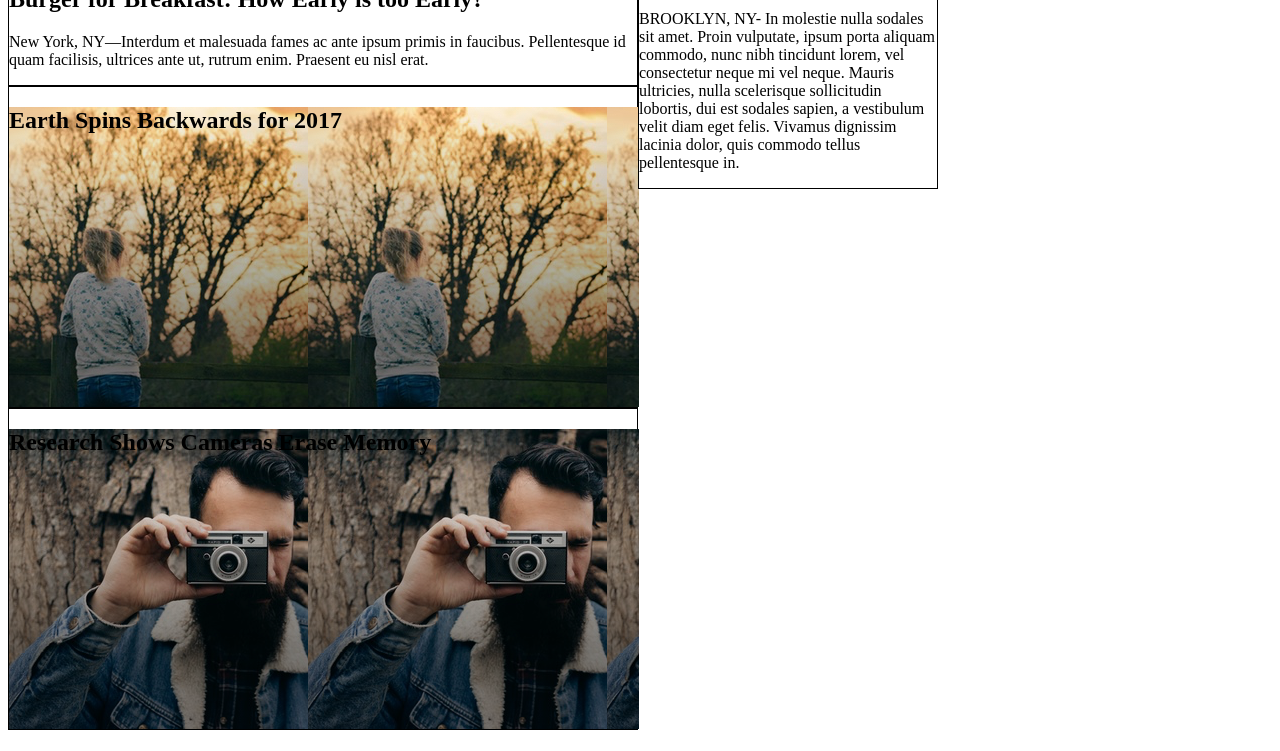
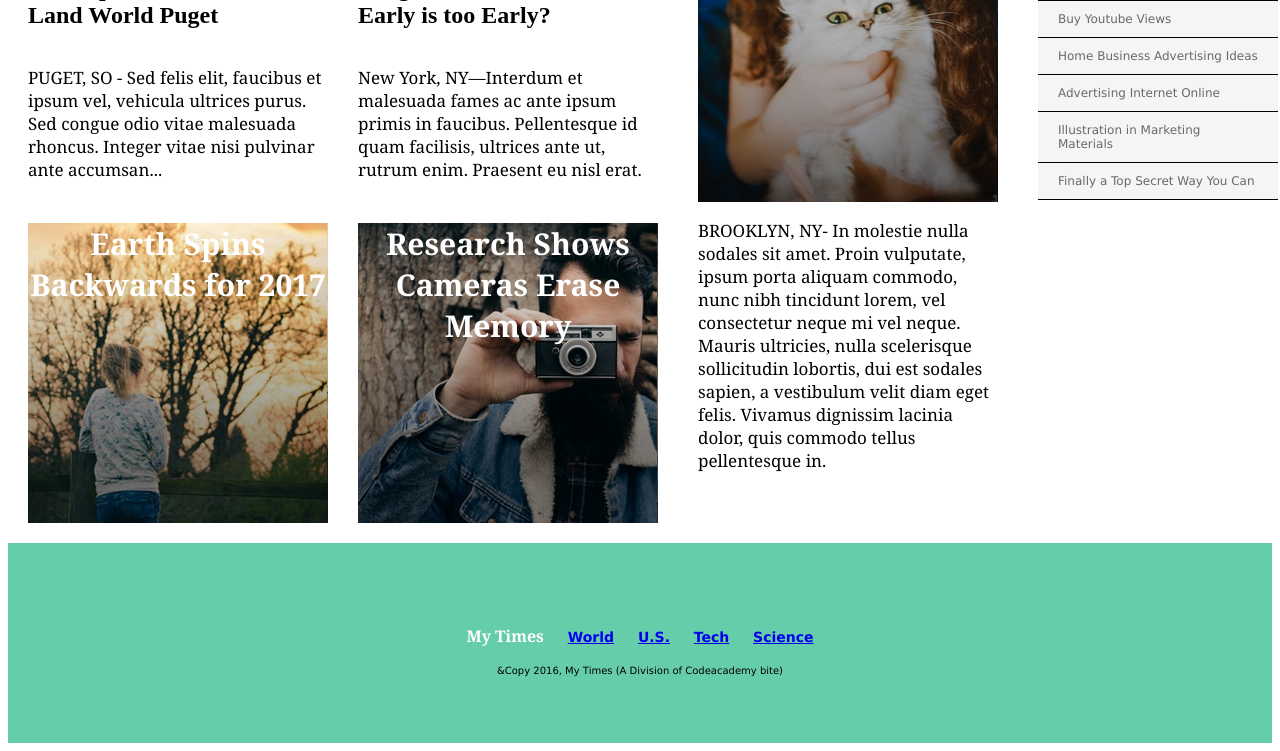
Before and after one commit to naralynne/naralynne-MyTimes, a plain HTML site: page index.html in a window 1280 px wide. Shown: the part 762-1513 px from the top of the page. Drawn offline with Linux system fonts and the light colour scheme.

Commit message:
Completed Web Page, needs cleanup

```diff
--- a/index.html
+++ b/index.html
@@ -25,10 +25,13 @@
 
 <!--Large left column-->
     <div class="large">
-        <div class="Story">
+      <div class="Main-Story">
+        <div class="image-container">
           <div id="main-story-image">
-              <h1>Mother of Three Buys Tuna Steak at Phish Concert. Leaves, "Feeling Funny."</h1>
+            <h1 class="headline-caption">Mother of Three Buys Tuna Steak at Phish Concert. Leaves, "Feeling Funny."</h1>
           </div>
+        </div>
+
         <div class="story-text">
             <p>MONUMENT VALLEY, AZ - Lorem ipsum dolor sit amet, consectetur adipiscing
                 elit. Pellentesque nec nisl at augue dapibus dignissim. Nunc condimentum rutrum metus,
@@ -40,41 +43,54 @@
                 bibendum, sed ullamcorper massa scelerisque. Vestibulum aliquet placerat leo a hendrerit.
                 Nulla non sagittis neque. Nullam sit amet fringilla massa.</p>
        </div>
-
-
       </div>
 
-        <div class="Story">
+        <div class="Stories">
+
+          <div class="story">
             <h2>Orca Spends Vacation at Land World Puget</h2>
+            <div class="story-text">
               <p>PUGET, SO - Sed felis elit, faucibus et ipsum vel, vehicula ultrices purus.
                 Sed congue odio vitae malesuada rhoncus. Integer vitae nisi pulvinar ante accumsan...</p>
             </div>
+          </div>
 
-        <div class="Story">
+
+            <div class="story">
               <h2>Burger for Breakfast: How Early is too Early?</h2>
+              <div class="story-text">
                 <p>New York, NY—Interdum et malesuada fames ac ante ipsum primis in faucibus.
                   Pellentesque id quam facilisis, ultrices ante ut, rutrum enim. Praesent eu nisl erat.</p>
               </div>
-
-        <div class="Story">
-          <div id="earth-image">
-            <h2>Earth Spins Backwards for 2017</h2>
             </div>
 
+
+            <div class="story">
+              <div class="image-container">
+                <div id="earth-image">
+                  <h2 class="photo-caption">Earth Spins Backwards for 2017</h2>
+                </div>
+              </div>
             </div>
 
-        <div class="Story">
+            <div class="story">
+              <div class="image-container">
                 <div id="cameraman-image">
-            <h2>Research Shows Cameras Erase Memory</h2>
+                  <h2 class="photo-caption">Research Shows Cameras Erase Memory</h2>
+                </div>
+              </div>
             </div>
 
         </div>
 
       </div>
+
+
       <!--Medium middle column-->
       <div class="medium">
-        <div class="Story">
+        <div class="Stories">
           <h2>FBI Finds Action Star Guilty of False Advertising</h2>
+          <div class="story-text">
             <p>WASHINGTON DC- Donec luctus sem augue, rutrum posuere orci aliquam sed. Nam vitae aliquam lectus.
               Sed tempor tortor est, nec sagittis eros tincidunt sed. Morbi venenatis condimentum sem, vitae
               sollicitudin turpis pulvinar eget. Morbi pellentesque consectetur mi id auctor. Phasellus
@@ -82,11 +98,15 @@
               condimentum augue ut ante sollicitudin interdum. Pellentesque cursus dolor at tincidunt cursus.
               Vestibulum blandit aliquam felis...</p>
           </div>
+        </div>
 
-        <div class="Story">
+        <div class="Stories">
+          <div class="image-container">
             <div id="cat-ceo-image">
-            <h2>Cats in Control-Is It a Thing?</h2>
+              <h2 class="photo-caption">Cats in Control-Is It a Thing?</h2>
             </div>
+          </div>
+
           <div class="story-text">
           <p>BROOKLYN, NY- In molestie nulla sodales sit amet. Proin vulputate, ipsum porta aliquam commodo,
             nunc nibh tincidunt lorem, vel consectetur neque mi vel neque. Mauris ultricies, nulla scelerisque
@@ -99,22 +119,40 @@
 
       <!--Small right column-->
       <div class="small">
+        <div class="News">
           <img src="./resources/images/img-news-bite.png" alt="Chocolate chip cookie">
           <h3>NEWS BITES</h3>
+          <div class="news-bites">
+            <span>Cat Emoji Goes Viral</span>
+            <span>Buy Youtube Views</span>
+            <span>Home Business Advertising Ideas</span>
+            <span>Advertising Internet Online</span>
+            <span>Illustration in Marketing Materials</span>
+            <span>Finally a Top Secret Way You Can</span>
+          </div>
 
-        <div class="News">
-          <p>Cat Emoji Goes Viral</p>
-          <p>Buy Youtube Views</p>
-          <p>Home Business Advertising Ideas</p>
-          <p>Advertising Internet Online</p>
-          <p>Illustration in Marketing Materials</p>
-          <p>Finally a Top Secret Way You Can</p>
-
+        </div>
       </div>
 
     </div>
 
+    <footer>
+      <div class="footer-content">
+        <div class="footer-title">
+          <p>My Times</p>
         </div>
 
+        <div class="navigation">
+          <nav>
+          <a href="#">World</a> <a href="#">U.S.</a> <a href="#">Tech</a> <a href="#">Science</a>
+          </nav>
+        </div>
+      </div>
+
+      <div class="copyright">
+        <small>&Copy 2016, My Times (A Division of Codeacademy bite)</small>
+      </div>
+
+    </footer>
   </body>
 </html>
--- a/resources/style.css
+++ b/resources/style.css
@@ -32,10 +32,7 @@
   display: flex;
 }
 
-.Story {
-  border: 1px solid black;
-}
-
+/* Column Setup */
 .large {
   width: 630px;
 }
@@ -46,21 +43,54 @@
 
 .small {
   width: 240px;
+  flex-direction: column;
 }
+
+.large, .medium, .small {
+  margin: 20px;
+  justify-content: space-around;
+  align-content: center;
+}
+
+/* Story sections */
+
+.Stories {
+  display: flex;
+  justify-content: space-between;
+  flex-wrap: wrap;
+}
+
+.story {
+  display: flex;
+  flex-direction: column;
+  width: 300px;
+}
+
+.story-text {
+  font-family: Georgia;
+  font-size: 17px;
+  color: black;
+}
+
+
+/* Image styles */
+
 #main-story-image {
   background-image: url("./images/img-story-main.png");
   width: 630px;
   height: 300px;
+
 }
+
 #earth-image {
   background-image: url("./images/img-story-2.png");
-  width: 630px;
+  width: 300px;
   height: 300px;
 }
 
 #cameraman-image {
   background-image: url("./images/img-story-3.png");
-  width: 630px;
+  width: 300px;
   height: 300px;
 }
 
@@ -69,3 +99,65 @@
   width: 300px;
   height: 300px;
 }
+
+.photo-caption {
+  font-size: 30px;
+}
+
+h1 .headline-caption {
+  font-size: 40px;
+}
+
+.photo-caption, .headline-caption {
+  font-family: Georgia;
+  font-weight: bold;
+  color: white;
+  text-align: center;
+}
+
+/* Small last column */
+
+h3 {
+  font-size: 16px;
+  font-weight: bold;
+  text-align: center;
+}
+.news-bites span {
+  background-color: whitesmoke;
+  font-family: "Verdana", sans-serif;
+  font-size: 12px;
+  color: DimGray;
+  border-bottom: 1px solid black;
+  height: auto;
+  vertical-align: middle;
+  padding: 11px 20px;
+  display: block;
+}
+
+/* Footer Styles */
+
+footer {
+  display: flex;
+  justify-content: center;
+  align-items: center;
+  background-color: MediumAquamarine;
+  margin: auto;
+  font-family: Verdana;
+  font-size: 12px;
+  height: 200px;
+  flex-direction: column;
+}
+.footer-title {
+  font-family: Georgia;
+  font-size: 16px;
+  font-weight: bold;
+  color: white;
+  display: inline-block;
+}
+footer .navigation {
+  display: inline-block;
+}
+footer .copyright {
+
+}
+}
```
Lines whose indentation alone changed are shown as unchanged.
